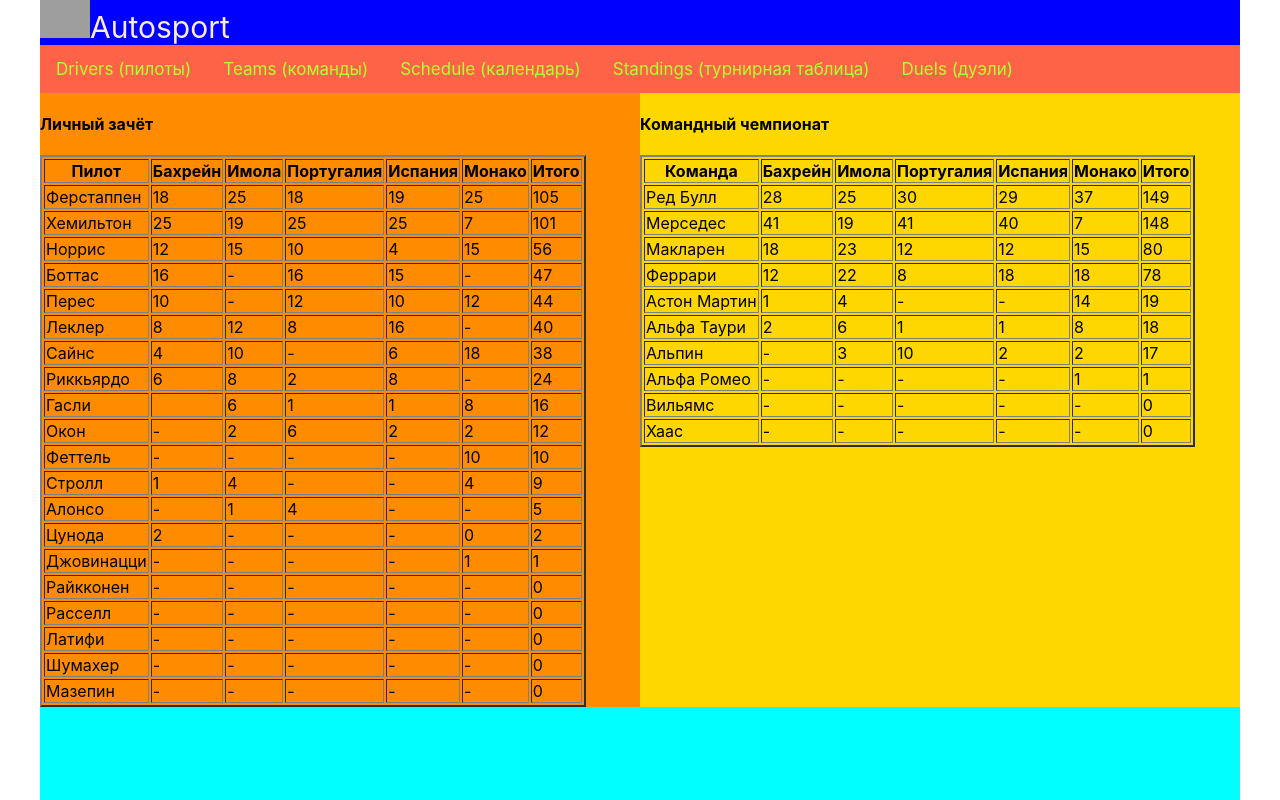
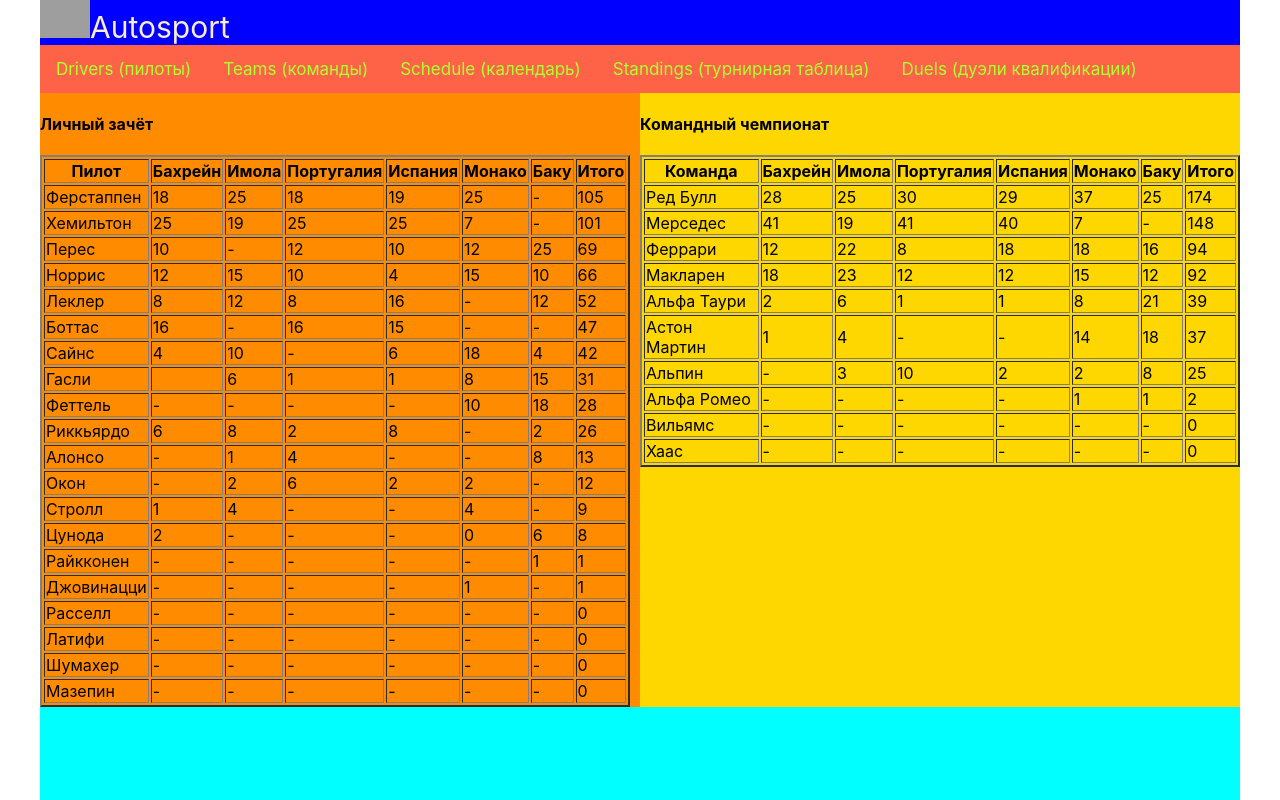
Before and after one commit to levchenko-yarya/autosport, a React (Create React App) app: page /standings in a window 1280 px wide. Shown: the top 800 px of the page. Built offline with nearby package versions, Linux system fonts and the light colour scheme; grey boxes are pictures that could not be loaded.

Commit message:
update race 6

```diff
--- a/src/components/Duel/Duel.jsx
+++ b/src/components/Duel/Duel.jsx
@@ -1,16 +1,16 @@
 const Duel = () => {
 
     let duelData = [
-        {id: 1, team: 'Мерседес', driver1: 'Хемильтон', duel: '3 - 2', driver2: 'Боттас', difference: '0.064'},
-        {id: 2, team: 'Ред Булл', driver1: 'Ферстаппен', duel: '4 - 1', driver2: 'Перес', difference: '0.471'},
-        {id: 3, team: 'Макларен', driver1: 'Риккьярдо', duel: '3 - 2', driver2: 'Норрис', difference: '0.229'},
-        {id: 4, team: 'Феррари', driver1: 'Леклер', duel: '4 - 1', driver2: 'Сайнс', difference: '0.167'},
-        {id: 5, team: 'Альпин', driver1: 'Алонсо', duel: '1 - 4', driver2: 'Окон', difference: '0.354'},
-        {id: 6, team: 'Альфа Таури', driver1: 'Гасли', duel: '5 - 0', driver2: 'Цунода', difference: '0.579'},
-        {id: 7, team: 'Астон Мартин', driver1: 'Феттель', duel: '2 - 3', driver2: 'Стролл', difference: '0.063'},
-        {id: 8, team: 'Альфа Ромео', driver1: 'Джовинацци', duel: '4 - 1', driver2: 'Райкконен', difference: '0.356'},
-        {id: 9, team: 'Вильямс', driver1: 'Расселл', duel: '5 - 0', driver2: 'Латифи', difference: '0.513'},
-        {id: 10, team: 'Хаас', driver1: 'Шумахер', duel: '4 - 1', driver2: 'Мазепин', difference: '0.623'},
+        {id: 1, team: 'Мерседес', driver1: 'Хемильтон', duel: '4 - 2', driver2: 'Боттас', difference: '0.064'},
+        {id: 2, team: 'Ред Булл', driver1: 'Ферстаппен', duel: '5 - 1', driver2: 'Перес', difference: '0.471'},
+        {id: 3, team: 'Макларен', driver1: 'Риккьярдо', duel: '3 - 3', driver2: 'Норрис', difference: '0.229'},
+        {id: 4, team: 'Феррари', driver1: 'Леклер', duel: '5 - 1', driver2: 'Сайнс', difference: '0.167'},
+        {id: 5, team: 'Альпин', driver1: 'Алонсо', duel: '2 - 4', driver2: 'Окон', difference: '0.354'},
+        {id: 6, team: 'Альфа Таури', driver1: 'Гасли', duel: '6 - 0', driver2: 'Цунода', difference: '0.579'},
+        {id: 7, team: 'Астон Мартин', driver1: 'Феттель', duel: '3 - 3', driver2: 'Стролл', difference: '0.063'},
+        {id: 8, team: 'Альфа Ромео', driver1: 'Джовинацци', duel: '4 - 2', driver2: 'Райкконен', difference: '0.356'},
+        {id: 9, team: 'Вильямс', driver1: 'Расселл', duel: '6 - 0', driver2: 'Латифи', difference: '0.513'},
+        {id: 10, team: 'Хаас', driver1: 'Шумахер', duel: '5 - 1', driver2: 'Мазепин', difference: '0.623'},
     ]
     let duels = duelData.map(d =>
         <tr>
@@ -24,14 +24,14 @@ const Duel = () => {
 
     return (
         <div>
-            <h3>Дуэли пилотов</h3>
+            <h3>Дуэли пилотов в квалификации</h3>
             <table border='1'>
                 <tr>
                     <th>Команда</th>
                     <th>Пилот 1</th>
                     <th>Дуэль</th>
                     <th>Пилот 2</th>
-                    <th>Разрыв</th>
+                    <th>Разрыв (первые 5 этапов)</th>
                 </tr>
                 {duels}
             </table>
--- a/src/components/Header/Navbar/Navbar.jsx
+++ b/src/components/Header/Navbar/Navbar.jsx
@@ -17,7 +17,7 @@ const Navbar = (props) => {
                 <NavLink to='/standings' activeClassName={n.activeLink}>Standings (турнирная таблица)</NavLink>
             </div>
             <div className={`${n.item} ${n.active}`}>
-                <NavLink to='/duels' activeClassName={n.activeLink}>Duels (дуэли)</NavLink>
+                <NavLink to='/duels' activeClassName={n.activeLink}>Duels (дуэли квалификации)</NavLink>
             </div>
         </div>
     )
--- a/src/components/Standings/DriverStandings.jsx
+++ b/src/components/Standings/DriverStandings.jsx
@@ -2,33 +2,34 @@ const DriverStandings = () => {
 
     let racesData = [
         {id: 1, race: 'Бахрейн'},
-        {id: 1, race: 'Имола'},
-        {id: 1, race: 'Португалия'},
-        {id: 1, race: 'Испания'},
-        {id: 1, race: 'Монако'}
+        {id: 2, race: 'Имола'},
+        {id: 3, race: 'Португалия'},
+        {id: 4, race: 'Испания'},
+        {id: 5, race: 'Монако'},
+        {id: 6, race: 'Баку'}
     ]
     let races = racesData.map(r => <th>{r.race}</th>)
     let driverData = [
-        {id: 1, driver: 'Ферстаппен', r1: '18',r2: '25',r3: '18',r4: '19',r5: '25', total: '105'},
-        {id: 2, driver: 'Хемильтон', r1: '25',r2: '19',r3: '25',r4: '25',r5: '7', total: '101'},
-        {id: 3, driver: 'Норрис', r1: '12',r2: '15',r3: '10',r4: '4',r5: '15', total: '56'},
-        {id: 4, driver: 'Боттас', r1: '16',r2: '-',r3: '16',r4: '15',r5: '-', total: '47'},
-        {id: 5, driver: 'Перес', r1: '10',r2: '-',r3: '12',r4: '10',r5: '12', total: '44'},
-        {id: 6, driver: 'Леклер', r1: '8',r2: '12',r3: '8',r4: '16',r5: '-', total: '40'},
-        {id: 7, driver: 'Сайнс', r1: '4',r2: '10',r3: '-',r4: '6',r5: '18', total: '38'},
-        {id: 8, driver: 'Риккьярдо', r1: '6',r2: '8',r3: '2',r4: '8',r5: '-', total: '24'},
-        {id: 9, driver: 'Гасли', r1: '',r2: '6',r3: '1',r4: '1',r5: '8', total: '16'},
-        {id: 10, driver: 'Окон', r1: '-',r2: '2',r3: '6',r4: '2',r5: '2', total: '12'},
-        {id: 11, driver: 'Феттель', r1: '-',r2: '-',r3: '-',r4: '-',r5: '10', total: '10'},
-        {id: 12, driver: 'Стролл', r1: '1',r2: '4',r3: '-',r4: '-',r5: '4', total: '9'},
-        {id: 13, driver: 'Алонсо', r1: '-',r2: '1',r3: '4',r4: '-',r5: '-', total: '5'},
-        {id: 14, driver: 'Цунода', r1: '2',r2: '-',r3: '-',r4: '-',r5: '0', total: '2'},
-        {id: 15, driver: 'Джовинацци', r1: '-',r2: '-',r3: '-',r4: '-',r5: '1', total: '1'},
-        {id: 16, driver: 'Райкконен', r1: '-',r2: '-',r3: '-',r4: '-',r5: '-', total: '0'},
-        {id: 17, driver: 'Расселл', r1: '-',r2: '-',r3: '-',r4: '-',r5: '-', total: '0'},
-        {id: 18, driver: 'Латифи', r1: '-',r2: '-',r3: '-',r4: '-',r5: '-', total: '0'},
-        {id: 19, driver: 'Шумахер', r1: '-',r2: '-',r3: '-',r4: '-',r5: '-', total: '0'},
-        {id: 20, driver: 'Мазепин', r1: '-',r2: '-',r3: '-',r4: '-',r5: '-', total: '0'}
+        {id: 1, driver: 'Ферстаппен', r1: '18', r2: '25', r3: '18', r4: '19', r5: '25', r6: '-', total: '105'},
+        {id: 2, driver: 'Хемильтон', r1: '25', r2: '19', r3: '25', r4: '25', r5: '7', r6: '-', total: '101'},
+        {id: 3, driver: 'Перес', r1: '10', r2: '-', r3: '12', r4: '10', r5: '12', r6: '25', total: '69'},
+        {id: 4, driver: 'Норрис', r1: '12', r2: '15', r3: '10', r4: '4', r5: '15', r6: '10', total: '66'},
+        {id: 5, driver: 'Леклер', r1: '8', r2: '12', r3: '8', r4: '16', r5: '-', r6: '12', total: '52'},
+        {id: 6, driver: 'Боттас', r1: '16', r2: '-', r3: '16', r4: '15', r5: '-', r6: '-', total: '47'},
+        {id: 7, driver: 'Сайнс', r1: '4', r2: '10', r3: '-', r4: '6', r5: '18', r6: '4', total: '42'},
+        {id: 8, driver: 'Гасли', r1: '', r2: '6', r3: '1', r4: '1', r5: '8', r6: '15', total: '31'},
+        {id: 9, driver: 'Феттель', r1: '-', r2: '-', r3: '-', r4: '-', r5: '10', r6: '18', total: '28'},
+        {id: 10, driver: 'Риккьярдо', r1: '6', r2: '8', r3: '2', r4: '8', r5: '-', r6: '2', total: '26'},
+        {id: 11, driver: 'Алонсо', r1: '-', r2: '1', r3: '4', r4: '-', r5: '-', r6: '8', total: '13'},
+        {id: 12, driver: 'Окон', r1: '-', r2: '2', r3: '6', r4: '2', r5: '2', r6: '-', total: '12'},
+        {id: 13, driver: 'Стролл', r1: '1', r2: '4', r3: '-', r4: '-', r5: '4', r6: '-', total: '9'},
+        {id: 14, driver: 'Цунода', r1: '2', r2: '-', r3: '-', r4: '-', r5: '0', r6: '6', total: '8'},
+        {id: 15, driver: 'Райкконен', r1: '-', r2: '-', r3: '-', r4: '-', r5: '-', r6: '1', total: '1'},
+        {id: 16, driver: 'Джовинацци', r1: '-', r2: '-', r3: '-', r4: '-', r5: '1', r6: '-', total: '1'},
+        {id: 17, driver: 'Расселл', r1: '-', r2: '-', r3: '-', r4: '-', r5: '-', r6: '-', total: '0'},
+        {id: 18, driver: 'Латифи', r1: '-', r2: '-', r3: '-', r4: '-', r5: '-', r6: '-', total: '0'},
+        {id: 19, driver: 'Шумахер', r1: '-', r2: '-', r3: '-', r4: '-', r5: '-', r6: '-', total: '0'},
+        {id: 20, driver: 'Мазепин', r1: '-', r2: '-', r3: '-', r4: '-', r5: '-', r6: '-', total: '0'}
     ]
     let drivers = driverData.map(d =>
         <tr>
@@ -38,6 +39,7 @@ const DriverStandings = () => {
             <td>{d.r3}</td>
             <td>{d.r4}</td>
             <td>{d.r5}</td>
+            <td>{d.r6}</td>
             <td>{d.total}</td>
         </tr>
     )
--- a/src/components/Standings/TeamStandings.jsx
+++ b/src/components/Standings/TeamStandings.jsx
@@ -2,24 +2,25 @@ const TeamStandings = () => {
 
     let racesData = [
         {id: 1, race: 'Бахрейн'},
-        {id: 1, race: 'Имола'},
-        {id: 1, race: 'Португалия'},
-        {id: 1, race: 'Испания'},
-        {id: 1, race: 'Монако'}
+        {id: 2, race: 'Имола'},
+        {id: 3, race: 'Португалия'},
+        {id: 4, race: 'Испания'},
+        {id: 5, race: 'Монако'},
+        {id: 6, race: 'Баку'}
     ]
     let races = racesData.map(r => <th>{r.race}</th>)
 
     let teamData = [
-        {id: 1, team: 'Ред Булл', r1: '28', r2: '25', r3: '30', r4: '29', r5: '37', total: '149'},
-        {id: 2, team: 'Мерседес', r1: '41', r2: '19', r3: '41', r4: '40', r5: '7', total: '148'},
-        {id: 3, team: 'Макларен', r1: '18', r2: '23', r3: '12', r4: '12', r5: '15', total: '80'},
-        {id: 4, team: 'Феррари', r1: '12', r2: '22', r3: '8', r4: '18', r5: '18', total: '78'},
-        {id: 5, team: 'Астон Мартин', r1: '1', r2: '4', r3: '-', r4: '-', r5: '14', total: '19'},
-        {id: 6, team: 'Альфа Таури', r1: '2', r2: '6', r3: '1', r4: '1', r5: '8', total: '18'},
-        {id: 7, team: 'Альпин', r1: '-', r2: '3', r3: '10', r4: '2', r5: '2', total: '17'},
-        {id: 8, team: 'Альфа Ромео', r1: '-', r2: '-', r3: '-', r4: '-', r5: '1', total: '1'},
-        {id: 9, team: 'Вильямс', r1: '-', r2: '-', r3: '-', r4: '-', r5: '-', total: '0'},
-        {id: 10, team: 'Хаас', r1: '-', r2: '-', r3: '-', r4: '-', r5: '-', total: '0'}
+        {id: 1, team: 'Ред Булл', r1: '28', r2: '25', r3: '30', r4: '29', r5: '37', r6: '25', total: '174'},
+        {id: 2, team: 'Мерседес', r1: '41', r2: '19', r3: '41', r4: '40', r5: '7', r6: '-', total: '148'},
+        {id: 3, team: 'Феррари', r1: '12', r2: '22', r3: '8', r4: '18', r5: '18', r6: '16', total: '94'},
+        {id: 4, team: 'Макларен', r1: '18', r2: '23', r3: '12', r4: '12', r5: '15', r6: '12', total: '92'},
+        {id: 5, team: 'Альфа Таури', r1: '2', r2: '6', r3: '1', r4: '1', r5: '8', r6: '21', total: '39'},
+        {id: 6, team: 'Астон Мартин', r1: '1', r2: '4', r3: '-', r4: '-', r5: '14', r6: '18', total: '37'},
+        {id: 7, team: 'Альпин', r1: '-', r2: '3', r3: '10', r4: '2', r5: '2', r6: '8', total: '25'},
+        {id: 8, team: 'Альфа Ромео', r1: '-', r2: '-', r3: '-', r4: '-', r5: '1', r6: '1', total: '2'},
+        {id: 9, team: 'Вильямс', r1: '-', r2: '-', r3: '-', r4: '-', r5: '-', r6: '-', total: '0'},
+        {id: 10, team: 'Хаас', r1: '-', r2: '-', r3: '-', r4: '-', r5: '-', r6: '-', total: '0'}
     ]
     let teams = teamData.map(d =>
         <tr>
@@ -29,6 +30,7 @@ const TeamStandings = () => {
             <td>{d.r3}</td>
             <td>{d.r4}</td>
             <td>{d.r5}</td>
+            <td>{d.r6}</td>
             <td>{d.total}</td>
         </tr>
     )
```
Also changed, not shown: process.json (added, +13 -0 lines).
